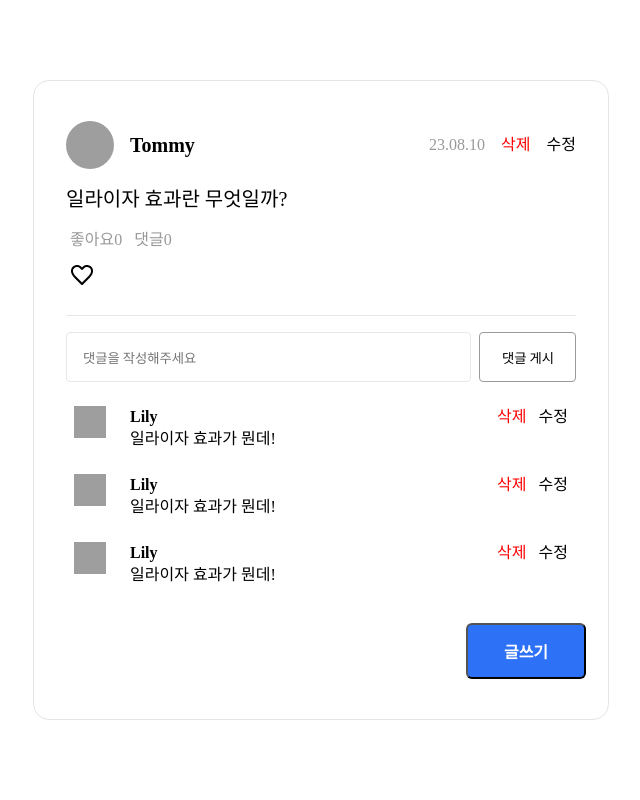
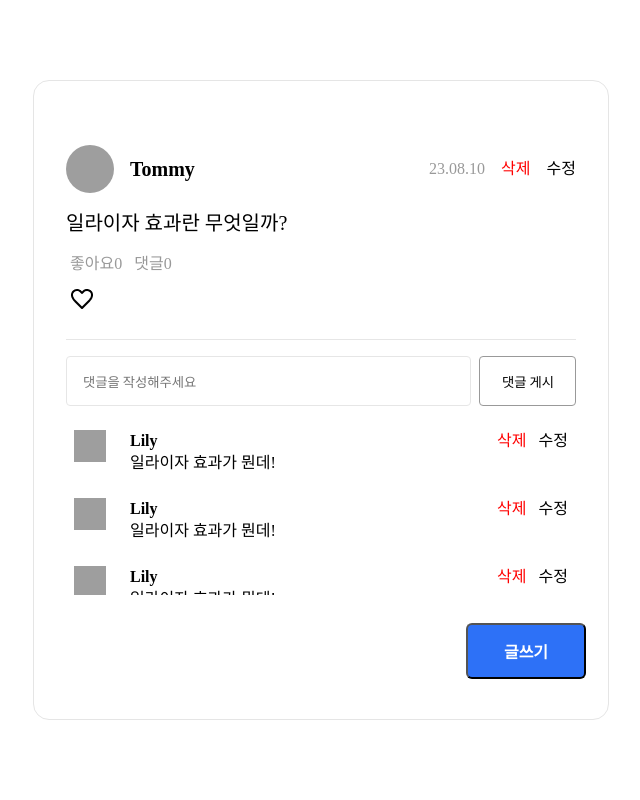
Before and after one commit to wecode-bootcamp-korea/48-1st-B-frontend, a React app: page /post-list in a window 1280 px wide. Shown: the whole page, without its empty margins (319-959 px from the left). Built offline with nearby package versions, Linux system fonts and the light colour scheme; grey boxes are pictures that could not be loaded.

Commit message:
Modify : .postAll 에 padding값 변경

```diff
--- a/src/pages/PostList/components/Posts.scss
+++ b/src/pages/PostList/components/Posts.scss
@@ -16,7 +16,7 @@
     flex-direction: column;
     width: 100%;
     border-bottom: 1px solid #e6e6e6;
-    padding-bottom: 24px;
+    padding: 24px 0;
     gap: 16px;
 
     .writerDesktop {
```
